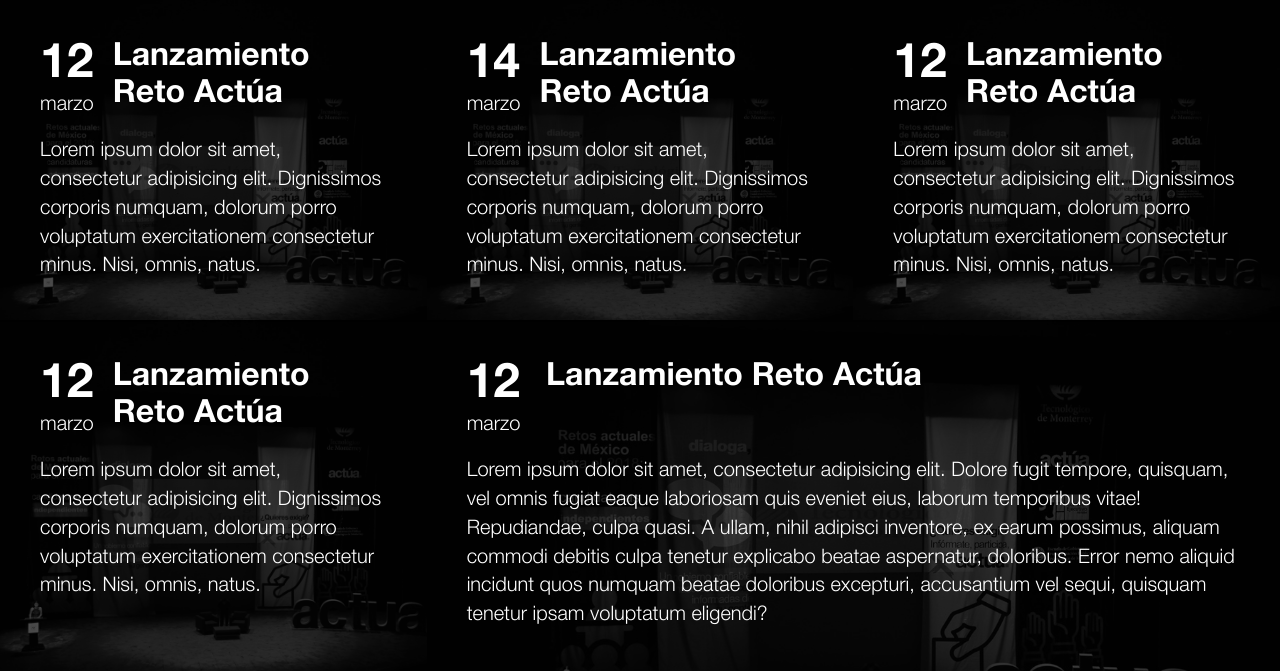
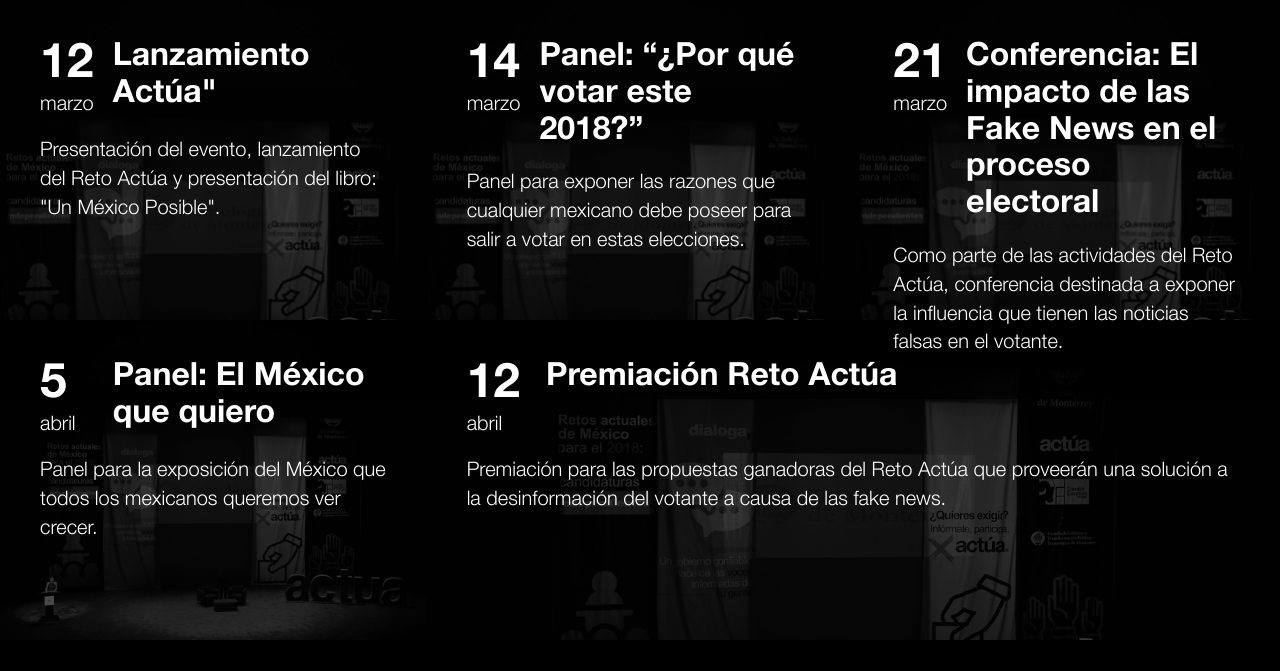
Before and after one commit to maggsmg/actuamx, a PHP site: page /events.php in a window 1280 px wide. Shown: the part 160-831 px from the top of the page. After the commit the page ends 800 px from the top, so only its background shows below. Run offline with PHP 8.4, Linux system fonts and the light colour scheme.

Commit message:
Content up for index, events and foro

```diff
--- a/events.php
+++ b/events.php
@@ -10,11 +10,11 @@
 							<p>marzo</p>
 						</div>
 						<div class="col-md-10">
-							<h2 class="event-title">Lanzamiento<br> Reto Act&uacute;a</h2>
+							<h2 class="event-title">Lanzamiento Act&uacute;a"</h2>
 						</div>
 					</div>
 					<div class="row">
-						<p class="event-description">Lorem ipsum dolor sit amet, consectetur adipisicing elit. Dignissimos corporis numquam, dolorum porro voluptatum exercitationem consectetur minus. Nisi, omnis, natus.</p>
+						<p class="event-description">Presentaci&oacute;n del evento, lanzamiento del Reto Act&uacute;a y presentaci&oacute;n del libro: "Un M&eacute;xico Posible".</p>
 					</div>
 				</div>
 				<div class="fade-m"></div>
@@ -27,11 +27,11 @@
 							<p>marzo</p>
 						</div>
 						<div class="col-md-10">
-							<h2 class="event-title">Lanzamiento<br> Reto Act&uacute;a</h2>
+							<h2 class="event-title">Panel: “&iquest;Por qu&eacute; votar este 2018?”</h2>
 						</div>
 					</div>
 					<div class="row">
-						<p class="event-description">Lorem ipsum dolor sit amet, consectetur adipisicing elit. Dignissimos corporis numquam, dolorum porro voluptatum exercitationem consectetur minus. Nisi, omnis, natus.</p>
+						<p class="event-description">Panel para exponer las razones que cualquier mexicano debe poseer para salir a votar en estas elecciones.</p>
 					</div>
 				</div>
 				<div class="fade-m"></div>
@@ -40,15 +40,15 @@
 				<div class="block-content container-fluid">
 					<div class="row first">
 						<div class="col-md-2">
-							<p class="number">12</p>
+							<p class="number">21</p>
 							<p>marzo</p>
 						</div>
 						<div class="col-md-10">
-							<h2 class="event-title">Lanzamiento<br> Reto Act&uacute;a</h2>
+							<h2 class="event-title">Conferencia: El impacto de las Fake News en el proceso electoral</h2>
 						</div>
 					</div>
 					<div class="row">
-						<p class="event-description">Lorem ipsum dolor sit amet, consectetur adipisicing elit. Dignissimos corporis numquam, dolorum porro voluptatum exercitationem consectetur minus. Nisi, omnis, natus.</p>
+						<p class="event-description">Como parte de las actividades del Reto Act&uacute;a, conferencia destinada a exponer la influencia que tienen las noticias falsas en el votante.</p>
 					</div>
 				</div>
 				<div class="fade-m"></div>
@@ -60,15 +60,15 @@
 				<div class="block-content container-fluid">
 					<div class="row first">
 						<div class="col-md-2">
-							<p class="number">12</p>
-							<p>marzo</p>
+							<p class="number">5</p>
+							<p>abril</p>
 						</div>
 						<div class="col-md-10">
-							<h2 class="event-title">Lanzamiento<br> Reto Act&uacute;a</h2>
+							<h2 class="event-title">Panel: El M&eacute;xico que quiero</h2>
 						</div>
 					</div>
 					<div class="row">
-						<p class="event-description">Lorem ipsum dolor sit amet, consectetur adipisicing elit. Dignissimos corporis numquam, dolorum porro voluptatum exercitationem consectetur minus. Nisi, omnis, natus.</p>
+						<p class="event-description">Panel para la exposici&oacute;n del M&eacute;xico que todos los mexicanos queremos ver crecer.</p>
 					</div>
 				</div>
 				<div class="fade-m"></div>
@@ -78,14 +78,14 @@
 					<div class="row first">
 						<div class="col-md-1">
 							<p class="number">12</p>
-							<p>marzo</p>
+							<p>abril</p>
 						</div>
 						<div class="col-md-11">
-							<h2 class="event-title">Lanzamiento Reto Act&uacute;a</h2>
+							<h2 class="event-title">Premiaci&oacute;n Reto Act&uacute;a</h2>
 						</div>
 					</div>
 					<div class="row">
-						<p class="event-description">Lorem ipsum dolor sit amet, consectetur adipisicing elit. Dolore fugit tempore, quisquam, vel omnis fugiat eaque laboriosam quis eveniet eius, laborum temporibus vitae! Repudiandae, culpa quasi. A ullam, nihil adipisci inventore, ex earum possimus, aliquam commodi debitis culpa tenetur explicabo beatae aspernatur, doloribus. Error nemo aliquid incidunt quos numquam beatae doloribus excepturi, accusantium vel sequi, quisquam tenetur ipsam voluptatum eligendi?</p>
+						<p class="event-description">Premiaci&oacute;n para las propuestas ganadoras del Reto Act&uacute;a que proveer&aacute;n una soluci&oacute;n a la desinformaci&oacute;n del votante a causa de las fake news.</p>
 					</div>
 				</div>
 				<div class="fade-m"></div>
--- a/foro.php
+++ b/foro.php
@@ -12,7 +12,7 @@
 				</div>
 				<div class="col-md-10 right">
 					<h1>Foro de Candidatos</h1>
-					<p class="desc">Lorem ipsum dolor sit amet, consectetur adipisicing elit. Consectetur hic, reiciendis laudantium sit dolorum minus expedita sed deleniti in perspiciatis, corporis magni sunt quis doloribus odio mollitia debitis voluptatibus? Nemo.</p>
+					<p class="desc">Evento que tiene como finalidad que los estudiantes puedan conocer a los candidatos y tener una opini&oacute;n cr&iacute;tica respecto de cada uno de ellos. As&iacute; como facilitar las acciones bilaterales que se deben de llevar a cabo entre servidor p&uacute;blico y gobernado.</p>
 					<section class="candidatos">
 						<div class="row">
 							<div class="col-md-4">
--- a/index.php
+++ b/index.php
@@ -30,7 +30,7 @@
 	<section class="two bg-black tac">
 		<div class="container">
 			<h2>&iquest;Qu&eacute; es act&uacute;a?</h2>
-			<p>Lorem ipsum dolor sit amet, consectetur adipisicing elit. Ut voluptatibus maiores ipsum, pariatur dolores! Doloribus obcaecati quos ipsum cupiditate ex.</p>
+			<p>La plataforma estudiantil que busca fomentar la participación activa y responsable de los estudiantes en el proceso electoral.</p>
 		</div>
 	</section>
 	<section class="three home">
```
